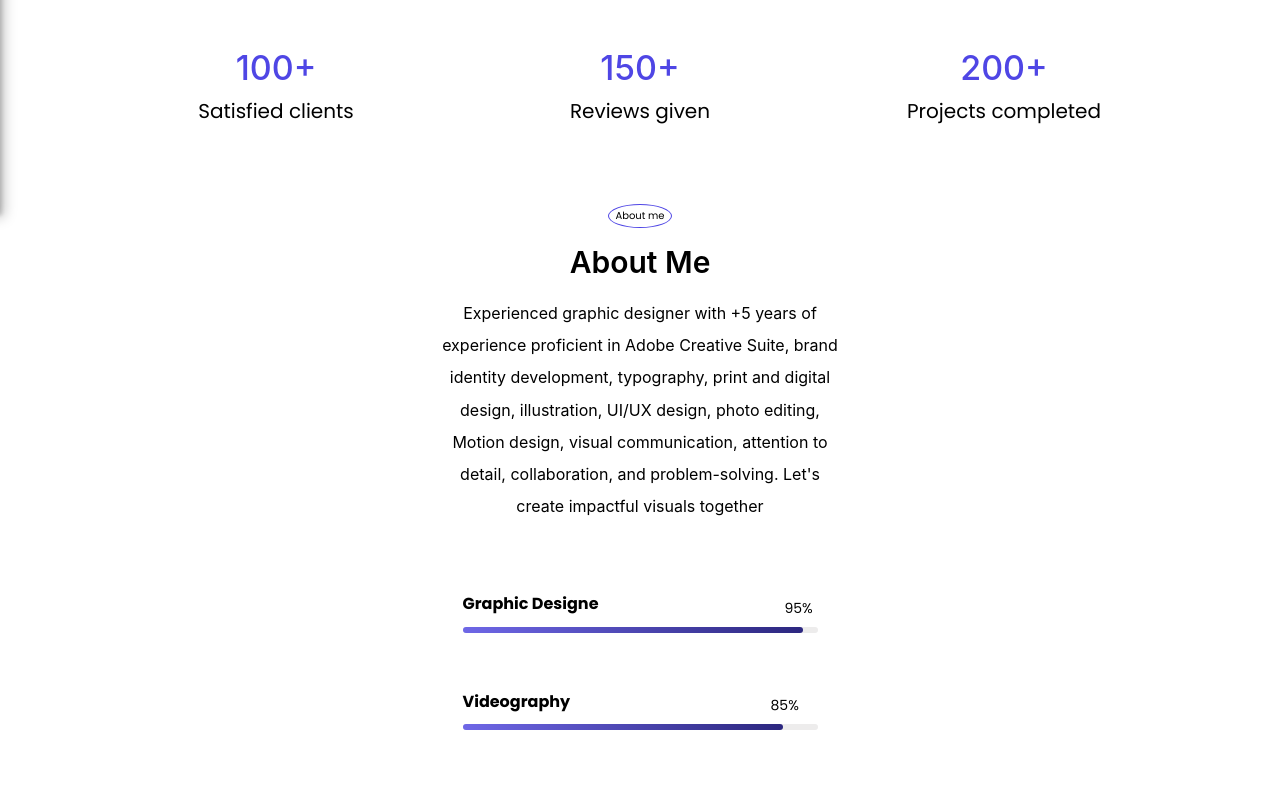
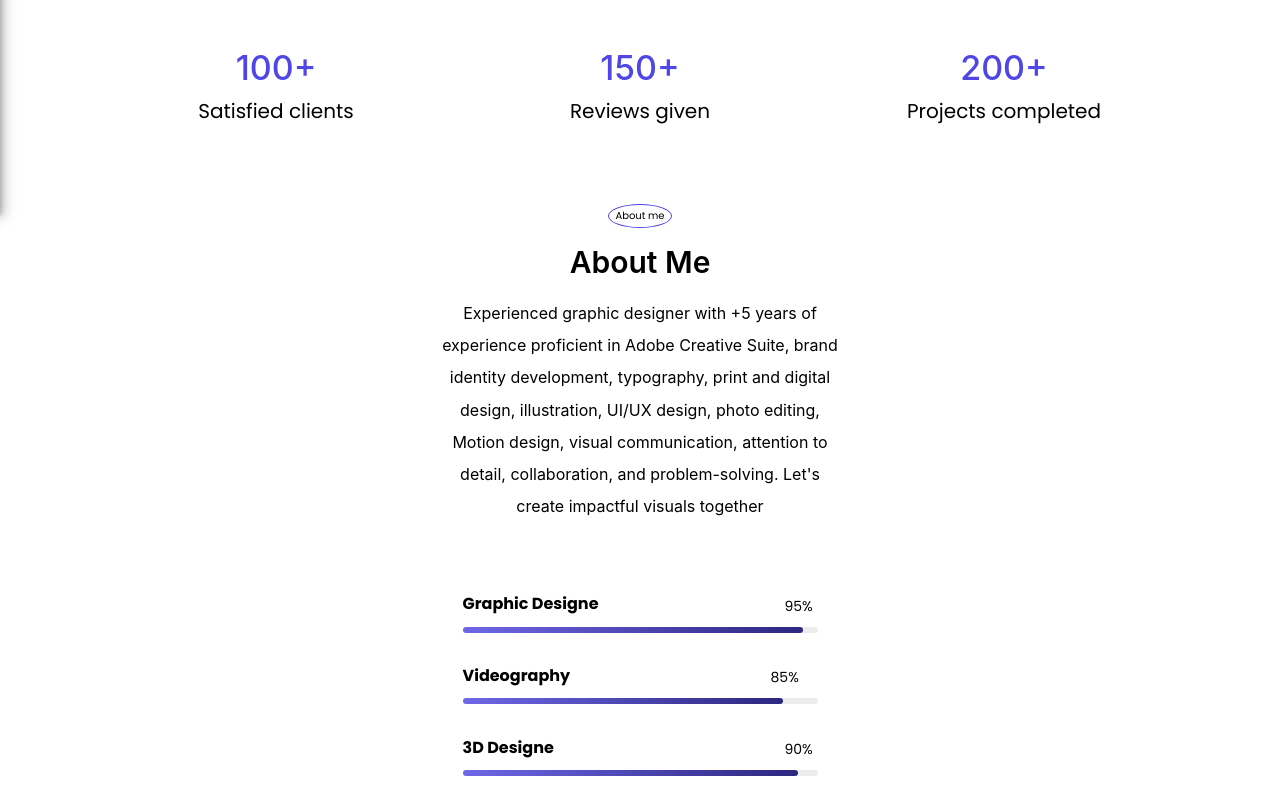
Before and after one commit to zainabturkmen/S-I-S, a React (Create React App) app: page / in a window 1280 px wide. Shown: the part 587-1376 px from the top of the page. Built offline with nearby package versions, Linux system fonts and the light colour scheme; a web font is replaced by a local one.

Commit message:
adding updates

```diff
--- a/src/components/About.js
+++ b/src/components/About.js
@@ -109,6 +109,7 @@ const Wrapper = styled.div`
     border-radius: 6px;
     background: #edecec;
     margin-top: -0.7em;
+    margin-bottom: -1.6em;
   }
 
   .percentage,
@@ -139,7 +140,7 @@ const Wrapper = styled.div`
   .number4 {
     font-size: 14px;
     position: relative;
-    top: -3.5em;
+    top: -1.8em;
   }
 
   .number {
```
